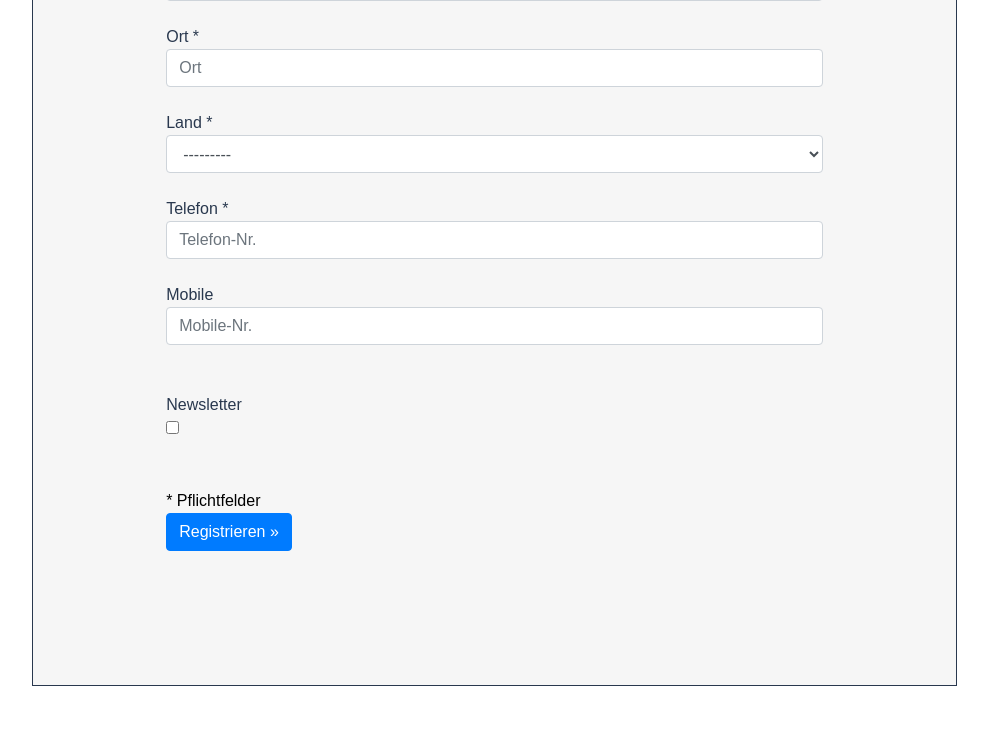
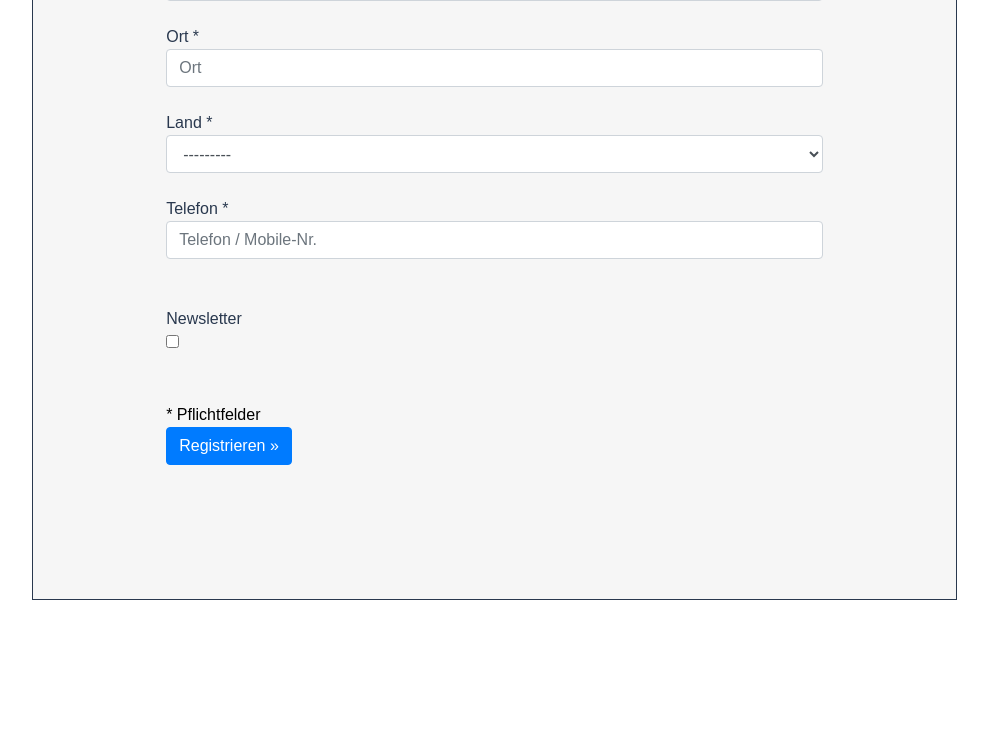
Before and after one commit to shdigitalpy/gebo-mp, a Django app: page /accounts/signup/ in a window 1280 px wide. Shown: the part 1434-2180 px from the top of the page, without its empty margins (53-1041 px from the left). Run offline with Django 3.2, Linux system fonts and the light colour scheme; some libraries are stand-ins or nearby versions.

Commit message:
new contact form

```diff
--- a/store/forms.py
+++ b/store/forms.py
@@ -255,11 +255,11 @@ class RegistrationForm(SignupForm):
 
 	phone = forms.CharField(max_length=500, required=True, label="",
 					widget=forms.TextInput(attrs={
-						'placeholder': 'Telefon-Nr.',
+						'placeholder': 'Telefon / Mobile-Nr.',
 						'class': 'form-control'
 
 						}),
-					help_text='Bitte eine gültige Telefon-Nr. eingeben')
+					help_text='Bitte eine gültige Telefon oder Mobile-Nr. eingeben')
 
 	mobile = forms.CharField(max_length=500, required=False, label="",
 					widget=forms.TextInput(attrs={
--- a/store/templates/account/signup.html
+++ b/store/templates/account/signup.html
@@ -239,16 +239,6 @@
              </div>
              <!-- register flex item end 13 -->
 
-             <!-- register flex item 14 -->
-            <div class="register-flex-label">
-              Mobile
-            </div>
-            <div class="register-flex-item">
-             {{ form.mobile }}
-
-            <br>
-             </div>
-             <!-- register flex item end 14 -->
 
              </div><!-- end register-flex -->
              <br>
```
